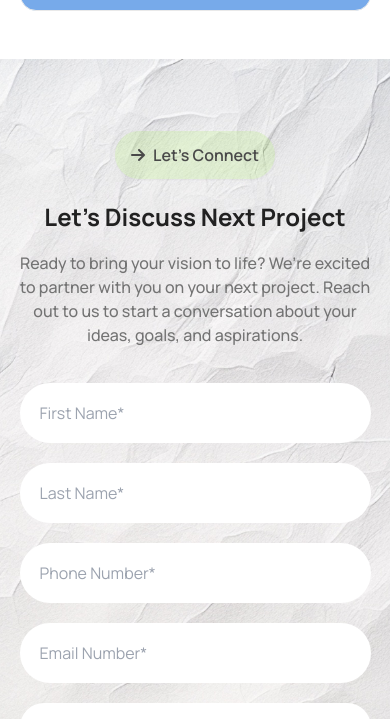
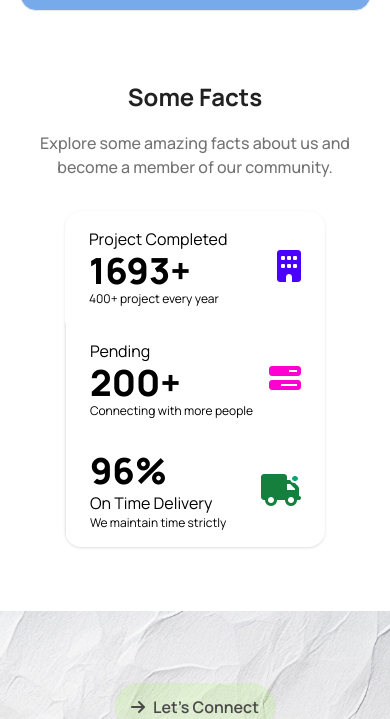
Before and after one commit to jobayerimtiaz/architect-a-3, a plain HTML site: page index.html in a window 390 px wide. Shown: the part 6045-6764 px from the top of the page. Drawn offline with nearby package versions, Linux system fonts and the light colour scheme.

Commit message:
New section added

```diff
--- a/index.html
+++ b/index.html
@@ -47,18 +47,13 @@
                     <p><a class="text-base font-extrabold text-[#737373] cursor-pointer">Blogs</a></p>
                     <p><a class="text-base font-extrabold text-[#737373] cursor-pointer">Contact Us</a></p>
                 </div>
-                <div class="navbar-end hidden md:flex gap-2 w-[30%]">
-                    <div class="flex gap-2 ">
-                        <i
-                            class="fa-solid fa-magnifying-glass flex items-center justify-center w-10 h-10 rounded-full border bg-[white]"></i>
-                        <i
-                            class="fa-solid fa-cart-shopping flex items-center justify-center w-10 h-10 rounded-full border bg-[white]"></i>
-                    </div>
-                    <div>
-                        <a class="btn rounded-3xl bg-[#ABEF5F] text-sm font-extrabold">Book Consult<i
-                                class="fa-solid fa-arrow-right flex items-center justify-center w-8 h-8 rounded-full bg-[black] -rotate-45 text-[white]"></i></a>
-                    </div>
-
+                <div class="hidden md:flex gap-3 justify-end">
+                    <i
+                        class="fa-solid fa-magnifying-glass flex items-center justify-center w-10 h-10 rounded-full border bg-[white]"></i>
+                    <i
+                        class="fa-solid fa-cart-shopping flex items-center justify-center w-10 h-10 rounded-full border bg-[white]"></i>
+                    <button class="btn btn-success bg-[#ABEF5F] rounded-3xl border-none font-extrabold">Book Consult <i
+                            class="fa-solid fa-arrow-right flex items-center justify-center w-8 h-8 rounded-full bg-[black] -rotate-45 text-[white]"></i></button>
                 </div>
                 <i
                     class="fa-solid fa-bars sm:flex md:hidden ml-auto flex items-center justify-center w-8 h-8 rounded-full border bg-[white]"></i>
@@ -271,7 +266,7 @@
             <div>
                 <h2 class="text-[#212121] text-[1.5rem] md:text-[2.5rem] font-bold text-center mt-[20px]">Our Offices
                 </h2>
-                <p class="text-[#737373] font-medium text-[16px] text-center mt-[1rem] w-[90%] md:w-[50%] mx-auto">The
+                <p class="text-[#737373] font-medium text-[16px] text-center mt-[1rem] w-[90%] md:w-[50%] mx-auto">
                     Welcome to Rinterio offices, where our design expertise comes to life. Our spaces are thoughtfully
                     designed to foster creativity.</p>
             </div>
@@ -316,6 +311,45 @@
                 </div>
             </div>
 
+        </section>
+        <!-- some facts section -->
+        <section class="flex justify-center items-center flex-col gap-8 pb-16">
+            <div>
+                <h2 class="text-[#212121] text-[1.5rem] md:text-[2.5rem] font-bold text-center mt-[20px]">Some Facts
+                </h2>
+                <p class="text-[#737373] font-medium text-[16px] text-center mt-[1rem] w-[90%] md:w-[80%] mx-auto">
+                    Explore some amazing facts about us and become a member of our community.</p>
+            </div>
+            <div class="stats shadow flex justify-center items-center flex-col md:flex-row md:w-[80%]">
+                <div class="stat">
+                    <div class="stat-figure text-primary">
+                        <i class="fa-solid fa-building fa-2x"></i>
+                    </div>
+                    <div class="stat-title text-black font-extraboldt">Project Completed</div>
+                    <div class="stat-value text-primary text-black font-extraboldt">1693+</div>
+                    <div class="stat-desc text-black font-extraboldt">400+ project every year</div>
+                </div>
+
+                <div class="stat">
+                    <div class="stat-figure text-secondary">
+                        <i class="fa-solid fa-bars-progress fa-2x"></i>
+                    </div>
+                    <div class="stat-title text-black font-extraboldt">Pending</div>
+                    <div class="stat-value text-secondary text-black font-extraboldt">200+</div>
+                    <div class="stat-desc text-black font-extraboldt">Connecting with more people</div>
+                </div>
+
+                <div class="stat">
+                    <div class="stat-figure text-secondary">
+                        <div class="avatar online">
+                            <i class="fa-solid fa-truck fa-2x text-green-700"></i>
+                        </div>
+                    </div>
+                    <div class="stat-value text-black font-extraboldt">96%</div>
+                    <div class="stat-title text-black font-extraboldt">On Time Delivery</div>
+                    <div class="stat-desc text-secondary text-black font-extraboldt">We maintain time strictly</div>
+                </div>
+            </div>
         </section>
         <!-- next project section -->
         <section class="w-full bg-cover bg-center bg-[url('assets/bg.jpg')]">
```
